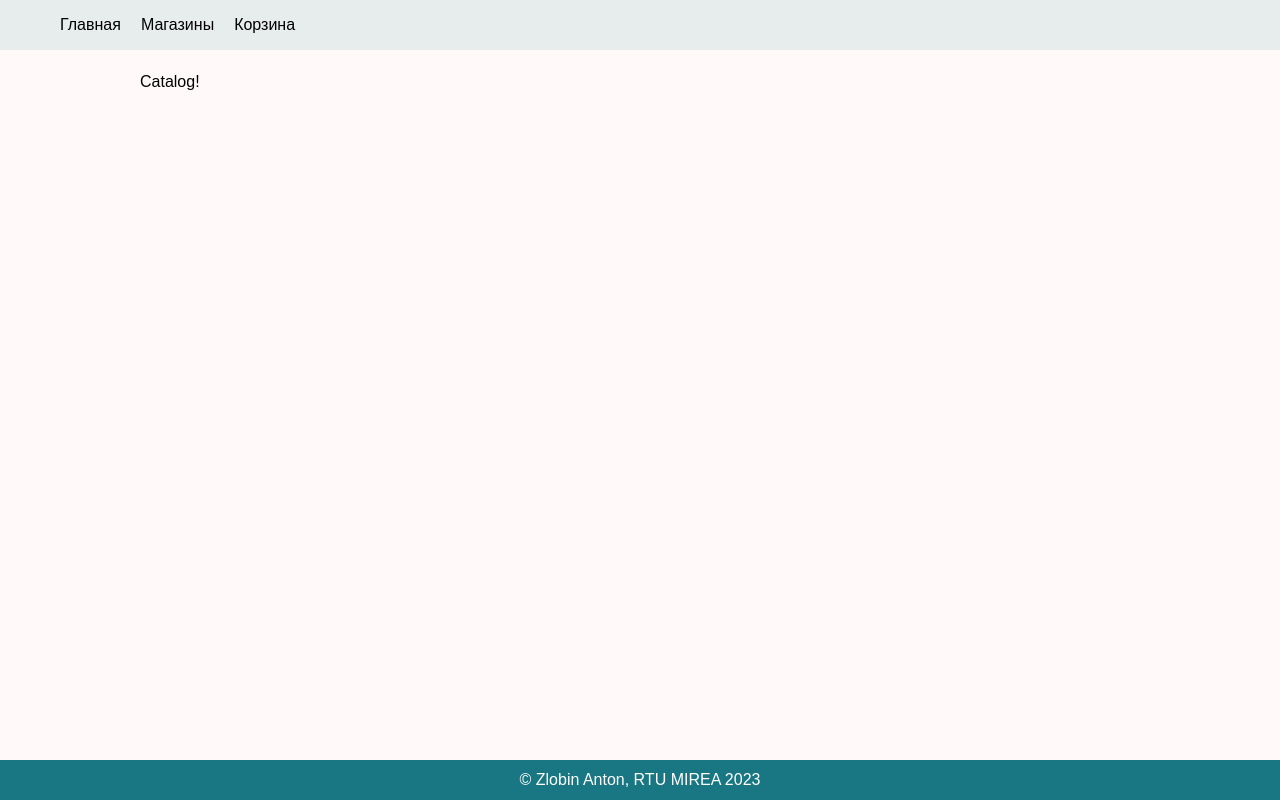
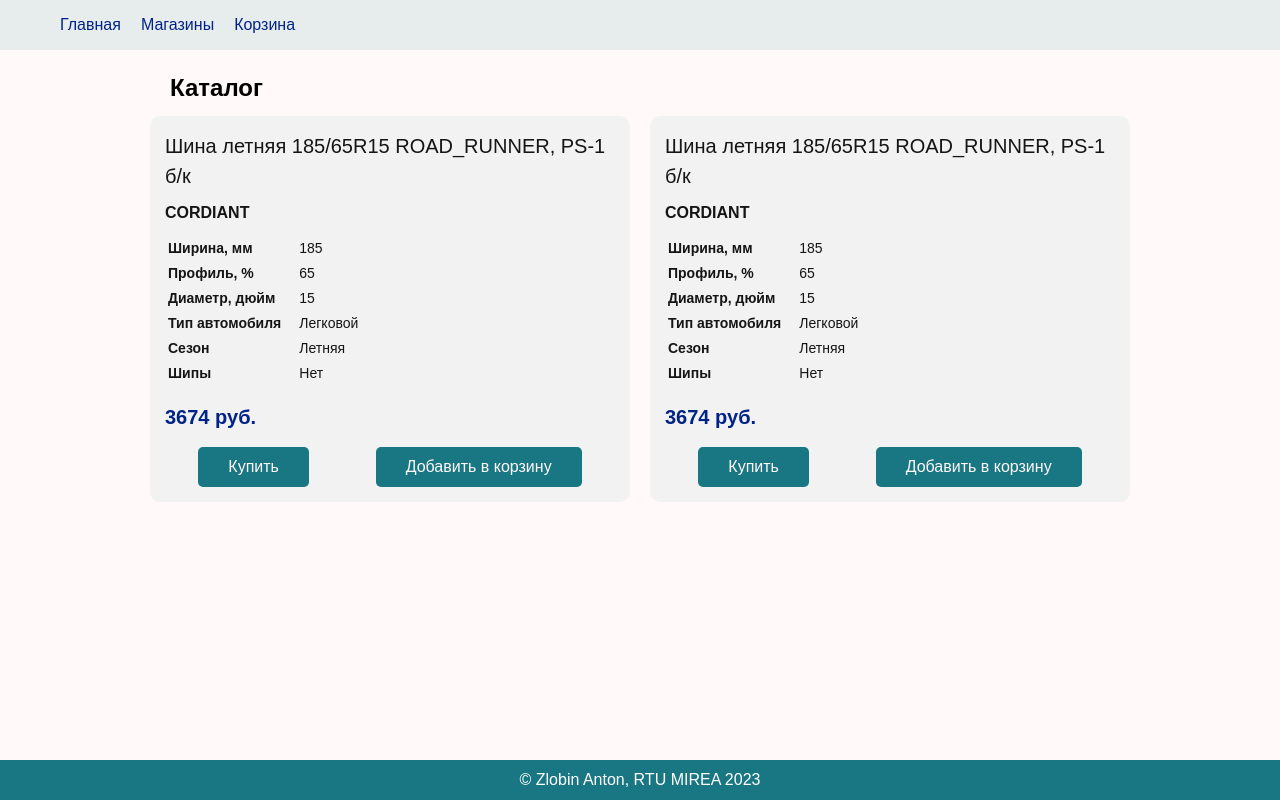
Before and after one commit to Dengodemon/RKSP_kurs, a React (Create React App) app: page / in a window 1280 px wide. Built offline with nearby package versions, Linux system fonts and the light colour scheme; a web font is replaced by a local one.

Commit message:
Added component for the card of the item

```diff
--- a/package.json
+++ b/package.json
@@ -6,6 +6,7 @@
     "@testing-library/jest-dom": "^5.16.5",
     "@testing-library/react": "^13.4.0",
     "@testing-library/user-event": "^13.5.0",
+    "express": "^4.18.2",
     "react": "^18.2.0",
     "react-dom": "^18.2.0",
     "react-router-dom": "^6.11.1",
--- a/src/components/itemCard.jsx
+++ b/src/components/itemCard.jsx
@@ -1,9 +1,46 @@
 import React from 'react'
+import Button from "./button";
 
-function ItemCard () {
+function ItemCard (props) {
+  let buyButton = {text: "Купить"}
+  let inCartButton = {text: "Добавить в корзину"}
   return (
-    <div>
-
+    <div className="itemCard">
+      <img/>
+      <p className="itemName">{props.tire.name}</p>
+      <p className="brand">{props.tire.brand}</p>
+      <table>
+        <tr>
+          <td className="characteristic">Ширина, мм</td>
+          <td>{props.tire.width}</td>
+        </tr>
+        <tr>
+          <td className="characteristic">Профиль, %</td>
+          <td>{props.tire.profile}</td>
+        </tr>
+        <tr>
+          <td className="characteristic">Диаметр, дюйм</td>
+          <td>{props.tire.diameter}</td>
+        </tr>
+        <tr>
+          <td className="characteristic">Тип автомобиля</td>
+          <td>{props.tire.carType}</td>
+        </tr>
+        <tr>
+          <td className="characteristic">Сезон</td>
+          <td>{props.tire.season}</td>
+        </tr>
+        <tr>
+          <td className="characteristic">Шипы</td>
+          <td>{props.tire.spikes}</td>
+        </tr>
+      </table>
+      <p className="cost">{props.tire.cost} руб.</p>
+      <div className="buttonContainer">
+        <Button button={buyButton}/>
+        <Button button={inCartButton}/>
+      </div>
     </div>
   )
 }
+export default ItemCard;
--- a/src/pages/catalog.jsx
+++ b/src/pages/catalog.jsx
@@ -1,8 +1,26 @@
 import React from 'react'
+import ItemCard from "../components/itemCard";
 
 function Catalog () {
+  let cordSum185 = {
+    name: "Шина летняя 185/65R15 ROAD_RUNNER, PS-1 б/к",
+    brand: "CORDIANT",
+    width: 185,
+    profile: 65,
+    diameter: 15,
+    carType: "Легковой",
+    season: "Летняя",
+    spikes: "Нет",
+    cost: 3674
+  }
   return (
-    <div className="content-container">Catalog!</div>
+    <div className="content-container">
+      <h1>Каталог</h1>
+      <div className="itemsContainer">
+        <ItemCard tire={cordSum185}/>
+        <ItemCard tire={cordSum185} />
+      </div>
+    </div>
   )
 }
 export default Catalog;
--- a/src/style/mainStyle.css
+++ b/src/style/mainStyle.css
@@ -31,7 +31,7 @@ nav {
     padding: 0 5px;
     margin: 0 5px;
     cursor: pointer;
-    color: inherit;
+    color: var(--main-color);
     text-decoration: none;
     transition: 0.2s;
 }
@@ -120,23 +120,78 @@ button:hover {
 .address {
     font-weight: bolder;
 }
+
+.itemsContainer {
+    display: flex;
+    flex-wrap: wrap;
+    width: 100%;
+}
+.itemCard {
+    min-width: 250px;
+    width: calc(100%/2 - 50px);
+    max-width: 450px;
+    border-radius: 10px;
+    padding: 15px;
+    background: rgba(
+            var(--ac_r),
+            var(--ac_g),
+            var(--ac_b),
+            0.05);
+    margin: 10px;
+}
+
+.itemName {
+    font-size: 20px;
+    margin-bottom: 10px;
+}
+
 .subway {
     margin-bottom: 5px;
     font-size: 14px;
 }
-h1 {
-    font-size: 24px;
 
+.brand {
+    font-weight: bolder;
+    font-size: 16px;
 }
 
+.characteristic {
+    font-weight: bolder;
+    padding-right: 15px;
+}
+
+.cost {
+    margin-top: 15px;
+    font-weight: bolder;
+    font-size: 20px;
+    color: var(--main-color);
+}
+
+.buttonContainer {
+    display: flex;
+    flex-direction: row;
+    flex-wrap: wrap;
+    justify-content: space-between;
+}
+
+h1 {
+
+    margin-left: 30px;
+    font-size: 24px;
+}
+table {
+    font-size: 14px;
+    padding-top: 10px;
+}
+td {
+    font-weight: lighter;
+    color: var(--text-color);
+}
 p {
     margin: 0;
     font-family: Mulish, sans-serif;
-    color: var(--main-color);
+    color: var(--text-color);
 }
-
-
-
 
 /*------------------- FOOTER -------------------*/
 footer {
--- a/src/style/variables.css
+++ b/src/style/variables.css
@@ -2,6 +2,7 @@
     --backg-color: #fff9f9;
     --main-color: #002387;
     --accent-color: #197783;
+    --text-color: #151515;
     --ac_r: 25;
     --ac_g: 119;
     --ac_b: 131;
```
Also changed, not shown: 1 other file (tests, documents, lock files or other folders).
